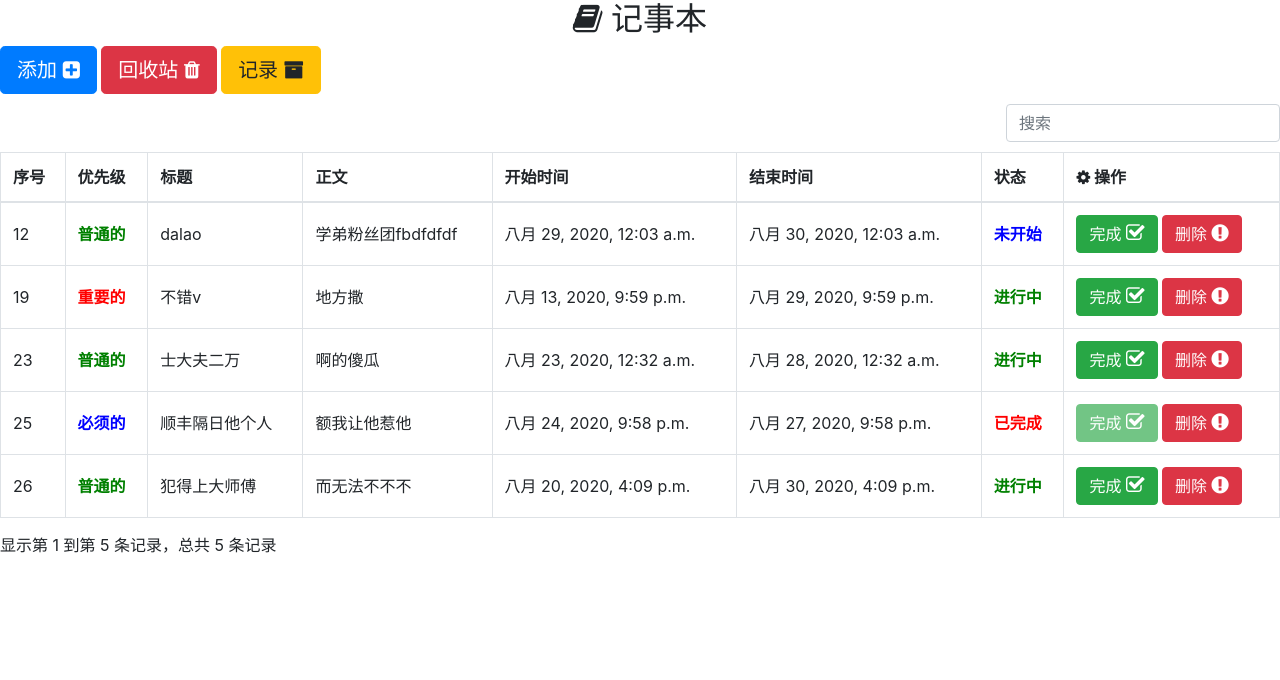
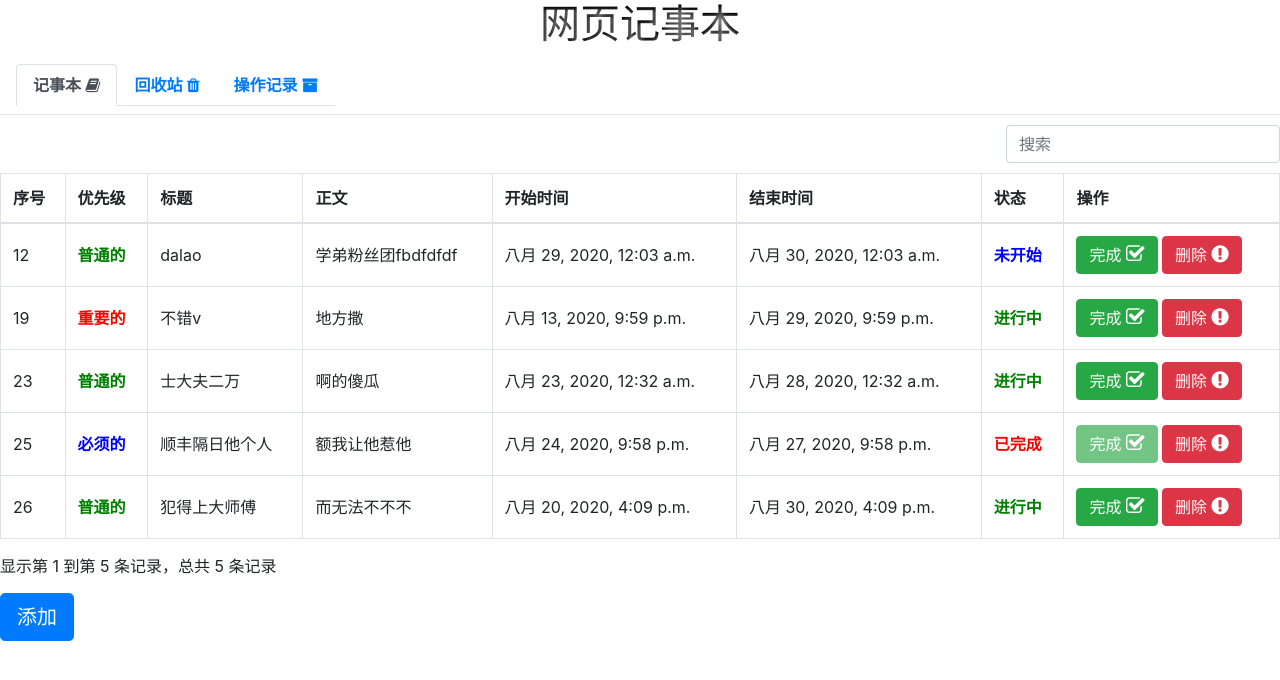
Before and after one commit to dalao-li/WebNotepad, a Django app: page / in a window 1280 px wide. Shown: the top 680 px of the page. Run offline with Django 3.2, Linux system fonts and the light colour scheme; data comes from the database, SQL or seed files in the repository; both versions use the stored data as it was after the commit; some libraries are stand-ins or nearby versions.

Commit message:
1.使用选项卡合并了主页面,回收站,日志页面 2.修改了部分url

```diff
--- a/Notepad/urls.py
+++ b/Notepad/urls.py
@@ -20,5 +20,5 @@ from app import views
 urlpatterns = [
     path('admin/', admin.site.urls),
     path('app/', include('app.urls')),
-    path('',views.main_page)
+    path('',views.index_page)
 ]
--- /dev/null
+++ b/app/static/css/index.css
@@ -0,0 +1,68 @@
+.important {
+    color: red;
+    font-weight: bold;
+}
+
+.common {
+    color: green;
+    font-weight: bold;
+}
+
+.necessary {
+    color: blue;
+    font-weight: bold;
+}
+
+.underway {
+    color: red;
+    font-weight: bold;
+}
+
+.finish {
+    color: green;
+    font-weight: bold;
+}
+
+.overtime {
+    color: orange;
+    font-weight: bold;
+}
+
+.plan {
+    color: blue;
+    font-weight: bold;
+}
+
+.add {
+    color: red;
+    font-weight: bold;
+}
+
+.edit {
+    color: #9d00ff;
+    font-weight: bold;
+}
+
+.delete {
+    color: #ffbf00;
+    font-weight: bold;
+}
+
+.recover {
+    color: #24c418;
+    font-weight: bold;
+}
+
+.danger {
+    color: red;
+    font-weight: bold;
+}
+
+.nameTitle {
+    text-align: center;
+    color: transparent;
+    background-color: black;
+    text-shadow: rgba(255, 255, 255, 0.5) 0 5px 6px, rgba(255, 255, 255, 0.2) 1px 3px 3px;
+    -webkit-background-clip: text;
+
+}
--- a/app/templates/main.html
+++ b/app/templates/index.html
@@ -1,6 +1,5 @@
 <!DOCTYPE html>
 <html lang="en">
-
 <head>
     <meta charset="UTF-8">
     <title>记事本</title>
@@ -8,6 +7,7 @@
     {% load static %}
     <link rel="stylesheet" href="{% static 'css/bootstrap.min.css' %}">
     <link rel="stylesheet" href="{% static 'css/sweetalert.css' %}">
+    <link rel="stylesheet" href="{% static 'css/index.css' %}">
     <link rel="stylesheet" href="{% static 'css/bootstrap-table.min.css' %}">
     <link rel="stylesheet" href="https://cdn.staticfile.org/font-awesome/4.7.0/css/font-awesome.css">
     <link rel="shortcut icon" href="{% static 'images/favicon.ico' %}"/>
@@ -18,67 +18,41 @@
     <script src="{% static 'js/bootstrap-table.min.js' %}"></script>
     <script src="{% static 'js/bootstrap-table-zh-CN.min.js' %}"></script>
     <script src="{% static 'js/api.js' %}"></script>
-    <style>
-        .important {
-            color: red;
-            font-weight: bold;
-        }
+</head>
+<body>
 
-        .common {
-            color: green;
-            font-weight: bold;
-        }
+<h1 class="nameTitle">网页记事本</h1>
+<nav class="navbar nav-tabs" role="navigation">
+    <ul class="nav nav-tabs">
+        <li class="nav-item ">
+            <a class="nav-link active" href="#mainTab" data-toggle="tab">
+                <span style="font-weight: bold">记事本</span>
+                <i class="fa fa-book"></i>
+            </a>
+        </li>
+        <li class="nav-item">
+            <a class="nav-link" href="#recoverTab" data-toggle="tab">
+                <span style="font-weight: bold">回收站</span>
+                <i class="fa fa-trash"></i>
+            </a>
+        </li>
+        <li class="nav-item">
+            <a class="nav-link" href="#logTab" data-toggle="tab">
+                <span style="font-weight: bold">操作记录</span>
+                <i class="fa fa-archive"></i>
+            </a>
+        </li>
+    </ul>
+</nav>
 
-        .necessary {
-            color: blue;
-            font-weight: bold;
-        }
+<div class="tab-content">
 
-        .underway {
-            color: red;
-            font-weight: bold;
-        }
+    <!--第一个页面,注意id要和选项卡定义的href一致-->
+    <div id="mainTab" class="tab-pane  in active">
 
-        .finish {
-            color: green;
-            font-weight: bold;
-        }
-
-        .overtime {
-            color: orange;
-            font-weight: bold;
-        }
-
-        .plan {
-            color: blue;
-            font-weight: bold;
-        }
-    </style>
-</head>
-
-<body>
-<div style="text-align: center;">
-    <h2><i class="fa fa-book"></i>
-        记事本
-    </h2>
-</div>
-<button type="button" class="btn btn-primary btn-lg" onclick="$('#addModal').modal('show')">添加
-    <i class="fa fa-plus-square" style="font-size:20px"></i>
-</button>
-
-<button type="button" class="btn btn-danger btn-lg" onclick="location.href='/app/recover_page/'">回收站
-    <i class="fa fa-trash" style="font-size:20px"></i>
-</button>
-
-
-<button type="button" class="btn btn-warning btn-lg" onclick="location.href='/app/log_page/'">记录
-    <i class="fa fa-archive" style="font-size:20px"></i>
-</button>
-
-<table id="noteList" class="table table-hover">
+        <table id="mainList" class="table table-hover">
             <thead>
             <tr>
-
                 <th>序号</th>
                 <th>优先级</th>
                 <th>标题</th>
@@ -86,10 +60,8 @@
                 <th>开始时间</th>
                 <th>结束时间</th>
                 <th>状态</th>
-        <th>
-            <i class="fa fa-cog"></i>
-            操作
-        </th>
+                <th>操作</th>
+
             </tr>
             </thead>
             <tbody>
@@ -134,6 +106,85 @@
             {% endfor %}
             </tbody>
         </table>
+             <button type="button" class="btn btn-primary btn-lg" onclick="$('#addModal').modal('show')">添加</button>
+
+    </div>
+
+    <!--第二个页面,注意id要和选项卡定义的href一致-->
+    <div id="recoverTab" class="tab-pane fade">
+        <table id="recoverList" class="table table-hover">
+            <thead>
+            <tr>
+                <th>序号</th>
+                <th>标题</th>
+                <th>正文</th>
+                <th>开始时间</th>
+                <th>结束时间</th>
+                <th>状态</th>
+                <th>
+                    <i class="fa fa-cog"></i>
+                    操作
+                </th>
+            </tr>
+            </thead>
+            <tbody>
+            {% for i in recover_notes %}
+                <tr>
+                    <td>{{ i.id }}</td>
+                    <td>{{ i.name }}</td>
+                    <td>{{ i.text }}</td>
+                    <td>{{ i.s_time }}</td>
+                    <td>{{ i.e_time }}</td>
+                    <td class="danger">已删除</td>
+                    <td>
+                        <button type="button" class="btn btn-success" onclick=recoverNote("{{ i.id }}")>恢复
+                            <i class="fa fa-check-square-o" style="font-size:20px"></i>
+                        </button>
+                        <button type="button" class="btn btn-danger" onclick=ruinNote("{{ i.id }}")>彻底删除
+                            <i class="fa fa-exclamation-circle" style="font-size:20px"></i>
+                        </button>
+                    </td>
+                </tr>
+            {% endfor %}
+            </tbody>
+        </table>
+    </div>
+
+    <!--第三个页面,注意id要和选项卡定义的href一致-->
+    <div id="logTab" class="tab-pane fade">
+        <table id="logList" class="table table-hover">
+            <thead>
+            <tr>
+                <th>序号</th>
+                <th>ID</th>
+                <th>操作</th>
+                <th>时间</th>
+            </tr>
+            </thead>
+            <tbody>
+            {% for i in log %}
+                <tr>
+                    <td>{{ i.id }}</td>
+                    <td>{{ i.n_id }}</td>
+                    {% if i.operation == 'A' %}
+                        <td class="add">新增</td>
+                    {% elif i.operation == 'E' %}
+                        <td class="edit">修改</td>
+                    {% elif i.operation == 'R' %}
+                        <td class="recover">恢复</td>
+                    {% elif i.operation == 'D' %}
+                        <td class="delete">删除</td>
+                    {% elif i.operation == 'F' %}
+                        <td class="finish">完成</td>
+                    {% endif %}
+                    <td>{{ i.r_time }}</td>
+                </tr>
+            {% endfor %}
+            </tbody>
+        </table>
+    </div>
+</div>
+
 
 <!--添加笔记弹出框-->
 <div id="addModal" class="modal fade" tabindex="-1" role="dialog" aria-labelledby="myModalLabel" aria-hidden="true">
@@ -289,10 +340,9 @@
         </div>
     </div>
 </div>
-
 <script>
 
-    $('#noteList').bootstrapTable({
+    $('#mainList').bootstrapTable({
         //点击行事件
         onDblClickRow: (row) => {
             if (row[6] !== '已完成') {
@@ -316,6 +366,24 @@
         search: true,
     })
 
+    $('#recoverList').bootstrapTable({
+        pagination: true,
+        pageNumber: 1,
+        pageSize: 10,
+        paginationLoop: false,
+        pageList: [10, 20],
+        search: true,
+    })
+
+    $('#logList').bootstrapTable({
+        pagination: true,
+        pageNumber: 1,
+        pageSize: 50,
+        paginationLoop: false,
+        pageList: [50, 100],
+        search: false,
+    })
+
 
     $('#addBtn').click(function () {
         var data = {}
@@ -336,5 +404,4 @@
     })
 </script>
 </body>
-
 </html>
--- a/app/urls.py
+++ b/app/urls.py
@@ -3,11 +3,7 @@ from app import views
 
 urlpatterns = [
     # 将函数绑定至对应路由
-    path('', views.main_page),
-
-    path('recover_page/', views.recover_page),
-
-    path('log_page/', views.log_page),
+    path('', views.index_page),
 
     path('add/', views.add_note),
 
--- a/app/views.py
+++ b/app/views.py
@@ -8,25 +8,19 @@ from app.models import Note, Log
 # Create your views here.
 
 # 主页面
-def main_page(request):
+
+def index_page(request):
     # 获取所有未被删除的文章
     notes = [i for i in Note.objects.exclude(status='D')]
     # 更新记事状态
     for i in notes:
-        now_status = get_note_status(i.s_time, i.e_time)
-        Note.objects.filter(id=i.id).update(status=now_status)
-    return render(request, 'main.html', {'note': notes})
+        if i.status != 'F':
+            now_status = get_note_status(i.s_time, i.e_time)
+            Note.objects.filter(id=i.id).update(status=now_status)
 
-
-# 回收站页面
-def recover_page(request):
-    notes = [i for i in Note.objects.filter(status='D')]
-    return render(request, 'recover.html', {'note': notes})
-
-
-def log_page(request):
+    notes2 = [i for i in Note.objects.filter(status='D')]
     logs = [i for i in Log.objects.all()]
-    return render(request, 'log.html', {'log': logs})
+    return render(request, 'index.html', {'note': notes, 'recover_notes': notes2, 'log': logs})
 
 
 def add_note(request):
@@ -55,7 +49,7 @@ def edit_note(request):
         # 获取该记事状态
         now_status = get_note_status(s_time, e_time)
         Note.objects.filter(id=n_id).update(
-            name=name, text=text, s_time=s_time, e_time=e_time, grade=grade,status=now_status)
+            name=name, text=text, s_time=s_time, e_time=e_time, grade=grade, status=now_status)
         addLog(n_id, 'E')
     return HttpResponse(json.dumps({'result': res}))
 
@@ -139,9 +133,9 @@ def judge_input(origin, data):
         if data[i] == '':
             return 0
     if origin == 'add':
-        name, text, s_time, e_time,grade = data.values()
+        name, text, s_time, e_time, grade = data.values()
     elif origin == 'edit':
-        id, name, text, s_time, e_time,grade = data.values()
+        id, name, text, s_time, e_time, grade = data.values()
     if len(name) > 10 or len(text) > 20:
         return -3
     # 时间不合法
```
Also changed, not shown: app/templates/log.html (deleted, +0 -121 lines), app/templates/recover.html (deleted, +0 -113 lines), db.sqlite3. Lines whose indentation alone changed are shown as unchanged.
